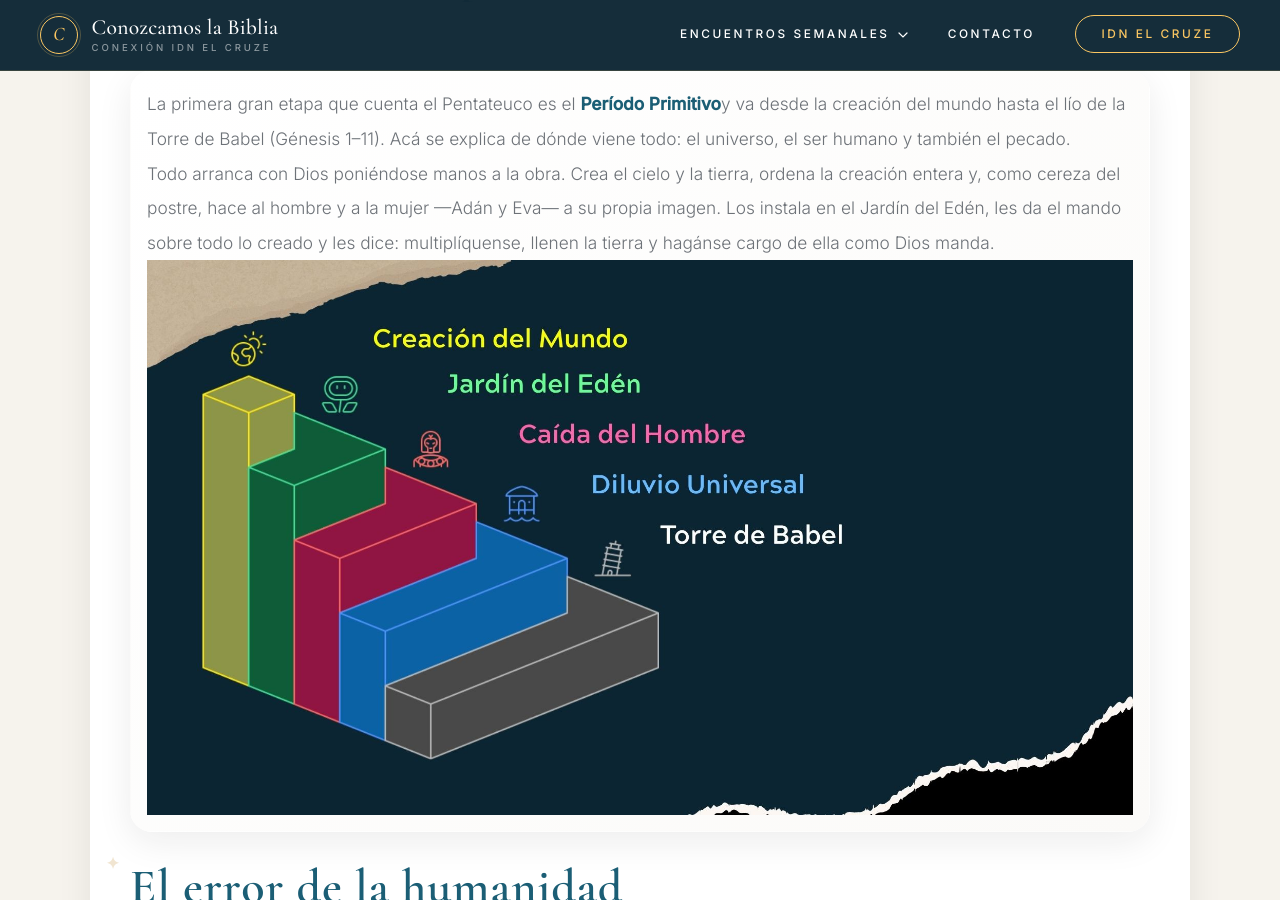
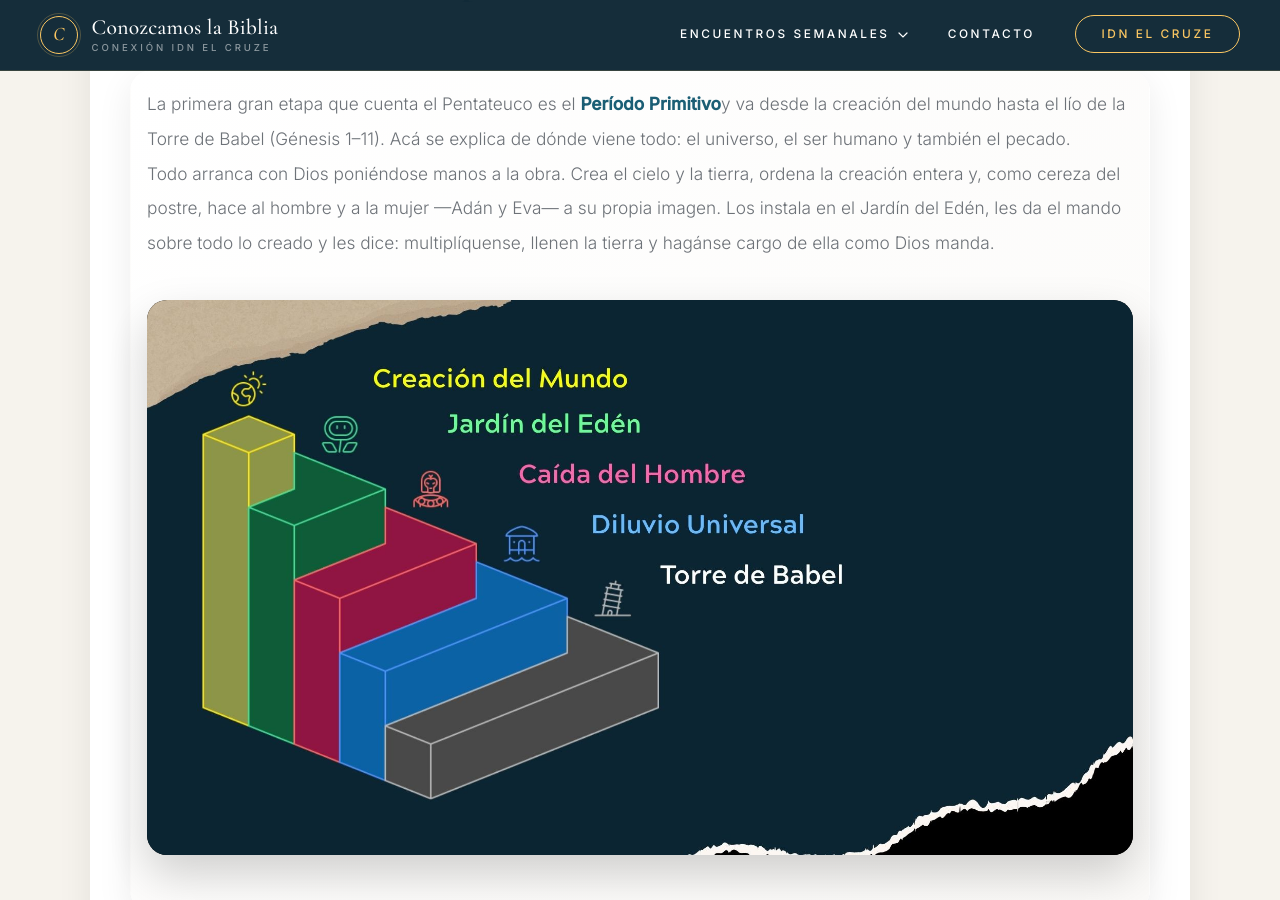
Before and after one commit to iporoma/conozcamoslabiblia, a Jekyll site: the page built from test1.html, in a window 1280 px wide and 900 px high, scrolled down 951 px. Built offline with Jekyll 4.4.1, drawn with Linux system fonts in a browser that asks for light colours.

Commit message:
Update test1.html

```diff
--- a/test1.html
+++ b/test1.html
@@ -24,7 +24,9 @@ css: encuentros
     <div class="intro-box">
       <p>La primera gran etapa que cuenta el Pentateuco es el <strong>Período Primitivo</strong>y va desde la creación del mundo hasta el lío de la Torre de Babel (Génesis 1–11). Acá se explica de dónde viene todo: el universo, el ser humano y también el pecado.</p>
       <p>Todo arranca con Dios poniéndose manos a la obra. Crea el cielo y la tierra, ordena la creación entera y, como cereza del postre, hace al hombre y a la mujer —Adán y Eva— a su propia imagen. Los instala en el Jardín del Edén, les da el mando sobre todo lo creado y les dice: multiplíquense, llenen la tierra y hagánse cargo de ella como Dios manda.</p>
-      <img src="https://iporoma.github.io/conozcamoslabiblia/images/2.jpg" alt="Etapas del periodo">
+      <div class="video-container">
+          <img src="https://iporoma.github.io/conozcamoslabiblia/images/2.jpg" alt="Etapas del periodo">
+      </div>
     </div>
 
     <h2>El error de la humanidad</h2>
```
